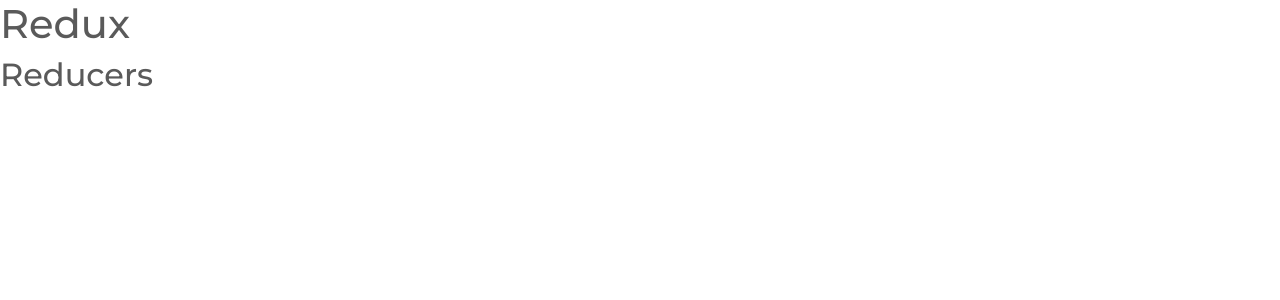
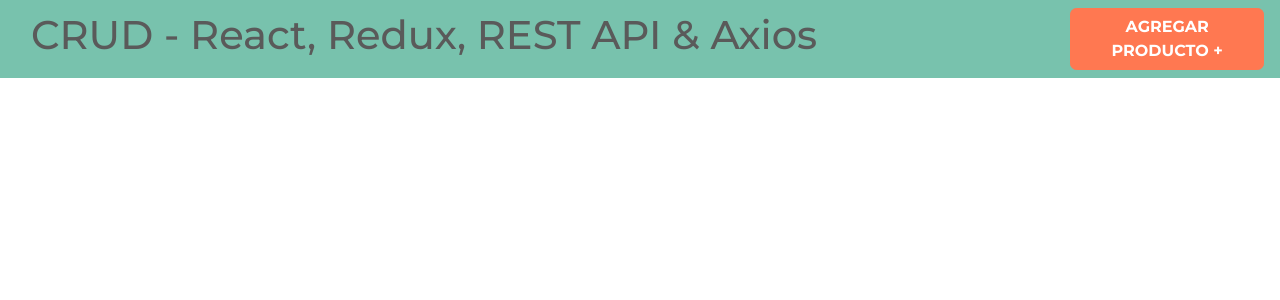
Before and after one commit to EliabLM/crudredux, a React (Create React App) app: page /productos/nuevo in a window 1280 px wide. Shown: the top 300 px of the page. Built offline with nearby package versions, Linux system fonts and the light colour scheme.

Commit message:
Agrega componente navbar

```diff
--- a/src/App.js
+++ b/src/App.js
@@ -1,10 +1,10 @@
 import { Fragment } from 'react';
+import Header from './components/Header';
 
 function App() {
 	return (
 		<Fragment>
-			<h1>Redux</h1>
-			<h2>Reducers</h2>
+			<Header />
 		</Fragment>
 	);
 }
--- /dev/null
+++ b/src/components/Header.js
@@ -0,0 +1,20 @@
+import React from 'react';
+
+const Header = () => {
+	return (
+		<nav className="navbar navbar-expand-lg navbar-dark bg-primary justify-content-between">
+			<div className="container">
+				<h1>CRUD - React, Redux, REST API & Axios </h1>
+			</div>
+
+			<a
+				className="btn btn-danger nuevo-post d-block d-md-inline-block"
+				href="/productos/nuevo"
+			>
+				Agregar producto &#43;
+			</a>
+		</nav>
+	);
+};
+
+export default Header;
```
